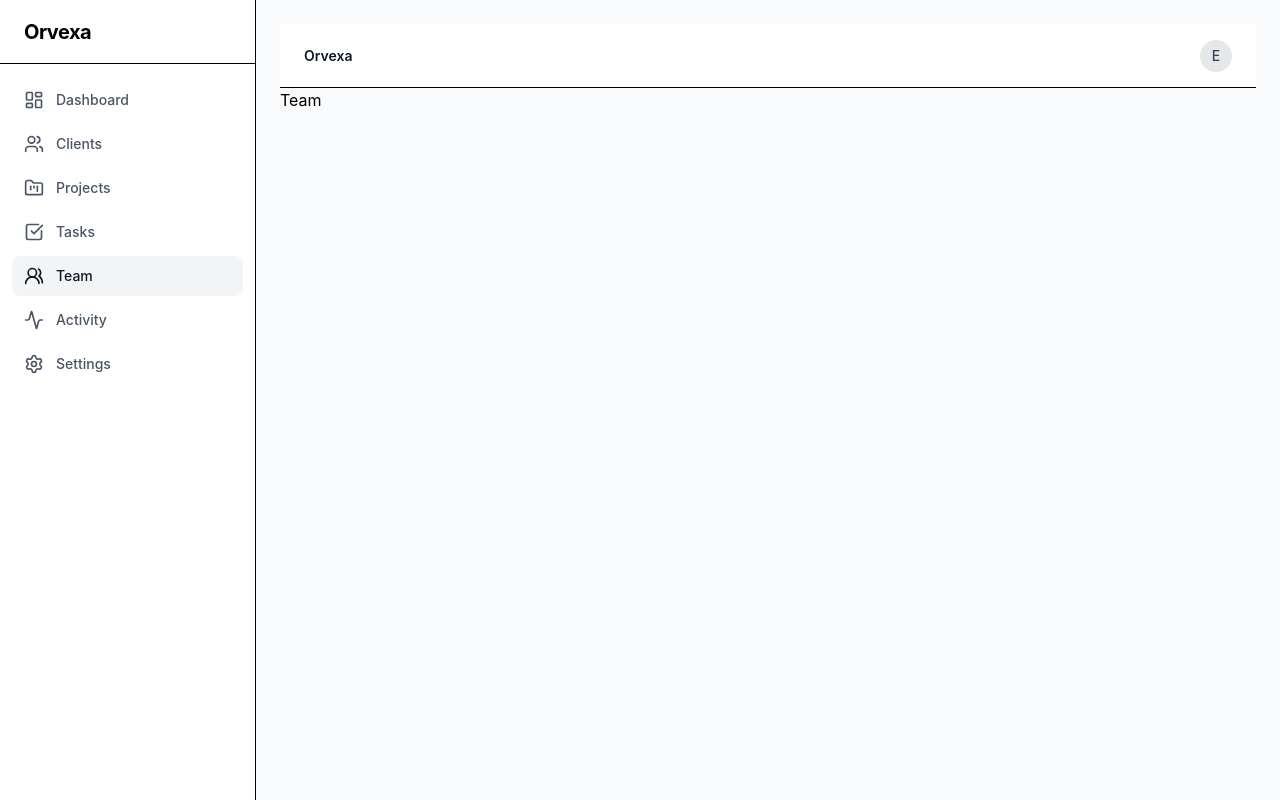
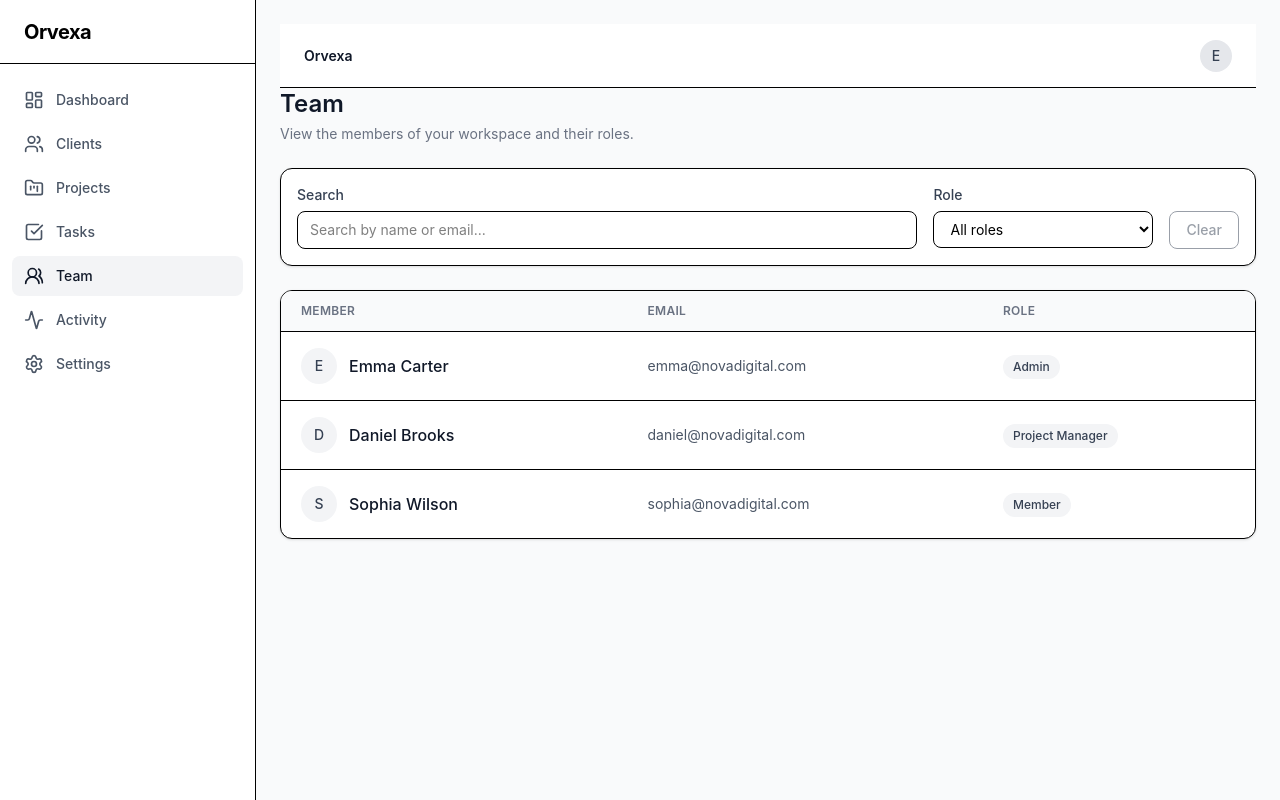
Before and after one commit to esrakonya/orvexa, a React (Vite) app: page /team in a window 1280 px wide. Built offline with nearby package versions, Linux system fonts and the light colour scheme.

Commit message:
feat: implement team directory

```diff
--- /dev/null
+++ b/src/components/team/TeamFilters.tsx
@@ -0,0 +1,114 @@
+import type { UserRole } from '../../interfaces/User'
+
+export interface TeamFiltersState {
+  search: string
+  role: UserRole | ''
+}
+
+interface TeamFiltersProps {
+  filters: TeamFiltersState
+  onChange: (filters: TeamFiltersState) => void
+}
+
+const roleLabels: Record<UserRole, string> = {
+  ADMIN: 'Admin',
+  PROJECT_MANAGER: 'Project Manager',
+  MEMBER: 'Member',
+}
+
+function TeamFilters({
+  filters,
+  onChange,
+}: TeamFiltersProps) {
+  const handleSearchChange = (
+    event: React.ChangeEvent<HTMLInputElement>,
+  ) => {
+    onChange({
+      ...filters,
+      search: event.target.value,
+    })
+  }
+
+  const handleRoleChange = (
+    event: React.ChangeEvent<HTMLSelectElement>,
+  ) => {
+    onChange({
+      ...filters,
+      role: event.target.value as UserRole | '',
+    })
+  }
+
+  const handleClear = () => {
+    onChange({
+      search: '',
+      role: '',
+    })
+  }
+
+  const hasActiveFilters =
+    filters.search.trim() !== '' ||
+    filters.role !== ''
+
+  return (
+    <div className="rounded-xl border bg-white p-4 shadow-sm">
+      <div className="grid gap-4 md:grid-cols-[minmax(0,1fr)_220px_auto]">
+        <div>
+          <label
+            htmlFor="team-search"
+            className="mb-1.5 block text-sm font-medium text-gray-700"
+          >
+            Search
+          </label>
+
+          <input
+            id="team-search"
+            type="search"
+            value={filters.search}
+            onChange={handleSearchChange}
+            placeholder="Search by name or email..."
+            className="w-full rounded-lg border px-3 py-2 text-sm outline-none transition focus:border-gray-400 focus:ring-2 focus:ring-gray-200"
+          />
+        </div>
+
+        <div>
+          <label
+            htmlFor="team-role"
+            className="mb-1.5 block text-sm font-medium text-gray-700"
+          >
+            Role
+          </label>
+
+          <select
+            id="team-role"
+            value={filters.role}
+            onChange={handleRoleChange}
+            className="w-full rounded-lg border bg-white px-3 py-2 text-sm outline-none transition focus:border-gray-400 focus:ring-2 focus:ring-gray-200"
+          >
+            <option value="">All roles</option>
+
+            {(
+              Object.keys(roleLabels) as UserRole[]
+            ).map((role) => (
+              <option key={role} value={role}>
+                {roleLabels[role]}
+              </option>
+            ))}
+          </select>
+        </div>
+
+        <div className="flex items-end">
+          <button
+            type="button"
+            onClick={handleClear}
+            disabled={!hasActiveFilters}
+            className="w-full rounded-lg border px-4 py-2 text-sm font-medium text-gray-700 transition hover:bg-gray-50 disabled:cursor-not-allowed disabled:opacity-50 md:w-auto"
+          >
+            Clear
+          </button>
+        </div>
+      </div>
+    </div>
+  )
+}
+
+export default TeamFilters
--- /dev/null
+++ b/src/components/team/TeamMemberList.tsx
@@ -0,0 +1,85 @@
+import type { User, UserRole } from '../../interfaces/User'
+
+interface TeamMemberListProps {
+  users: User[]
+}
+
+const roleLabels: Record<UserRole, string> = {
+  ADMIN: 'Admin',
+  PROJECT_MANAGER: 'Project Manager',
+  MEMBER: 'Member',
+}
+
+function TeamMemberList({
+  users,
+}: TeamMemberListProps) {
+  if (users.length === 0) {
+    return (
+      <section className="rounded-xl border bg-white p-8 text-center shadow-sm">
+        <h2 className="text-lg font-semibold text-gray-900">
+          No team members found
+        </h2>
+
+        <p className="mt-2 text-sm text-gray-500">
+          Try adjusting your search or role filter.
+        </p>
+      </section>
+    )
+  }
+
+  return (
+    <section className="overflow-hidden rounded-xl border bg-white shadow-sm">
+      <div className="overflow-x-auto">
+        <table className="min-w-full">
+          <thead>
+            <tr className="border-b bg-gray-50 text-left">
+              <th className="px-5 py-3 text-xs font-semibold uppercase tracking-wide text-gray-500">
+                Member
+              </th>
+
+              <th className="px-5 py-3 text-xs font-semibold uppercase tracking-wide text-gray-500">
+                Email
+              </th>
+
+              <th className="px-5 py-3 text-xs font-semibold uppercase tracking-wide text-gray-500">
+                Role
+              </th>
+            </tr>
+          </thead>
+
+          <tbody className="divide-y">
+            {users.map((user) => (
+              <tr key={user.id}>
+                <td className="px-5 py-4">
+                  <div className="flex items-center gap-3">
+                    <div className="flex h-9 w-9 shrink-0 items-center justify-center rounded-full bg-gray-100">
+                      <span className="text-sm font-medium text-gray-700">
+                        {user.name.charAt(0).toUpperCase()}
+                      </span>
+                    </div>
+
+                    <span className="font-medium text-gray-900">
+                      {user.name}
+                    </span>
+                  </div>
+                </td>
+
+                <td className="px-5 py-4 text-sm text-gray-600">
+                  {user.email}
+                </td>
+
+                <td className="px-5 py-4">
+                  <span className="inline-flex rounded-full bg-gray-100 px-2.5 py-1 text-xs font-medium text-gray-700">
+                    {roleLabels[user.role]}
+                  </span>
+                </td>
+              </tr>
+            ))}
+          </tbody>
+        </table>
+      </div>
+    </section>
+  )
+}
+
+export default TeamMemberList
--- a/src/pages/TeamPage.tsx
+++ b/src/pages/TeamPage.tsx
@@ -1,5 +1,52 @@
+import { useState } from "react"
+import TeamFilters, {
+    type TeamFiltersState,
+} from "../components/team/TeamFilters"
+import TeamMemberList from "../components/team/TeamMemberList"
+import { getAllUsers } from "../services/userService"
+
 function TeamPage() {
-    return <h1>Team</h1>
+    const [filters, setFilters] = useState<TeamFiltersState>({
+        search: '',
+        role: '',
+    })
+
+    const users = getAllUsers()
+
+    const filteredUsers = users.filter((user) => {
+        const searchTerm = filters.search.trim().toLowerCase()
+
+        const matchesSearch =
+          searchTerm === '' ||
+          user.name.toLowerCase().includes(searchTerm) ||
+          user.email.toLowerCase().includes(searchTerm)
+
+        const matchesRole =
+          filters.role === '' || user.role === filters.role
+
+        return matchesSearch && matchesRole
+    })
+
+    return (
+        <div className="space-y-6">
+            <div>
+                <h1 className="text-2xl font-semibold text-gray-900">
+                    Team
+                </h1>
+
+                <p className="mt-1 text-sm text-gray-500">
+                    View the members of your workspace and their roles.
+                </p>
+            </div>
+
+            <TeamFilters
+                filters={filters}
+                onChange={setFilters}
+            />
+
+            <TeamMemberList users={filteredUsers} />
+        </div>
+    )
 }
 
 export default TeamPage
```
